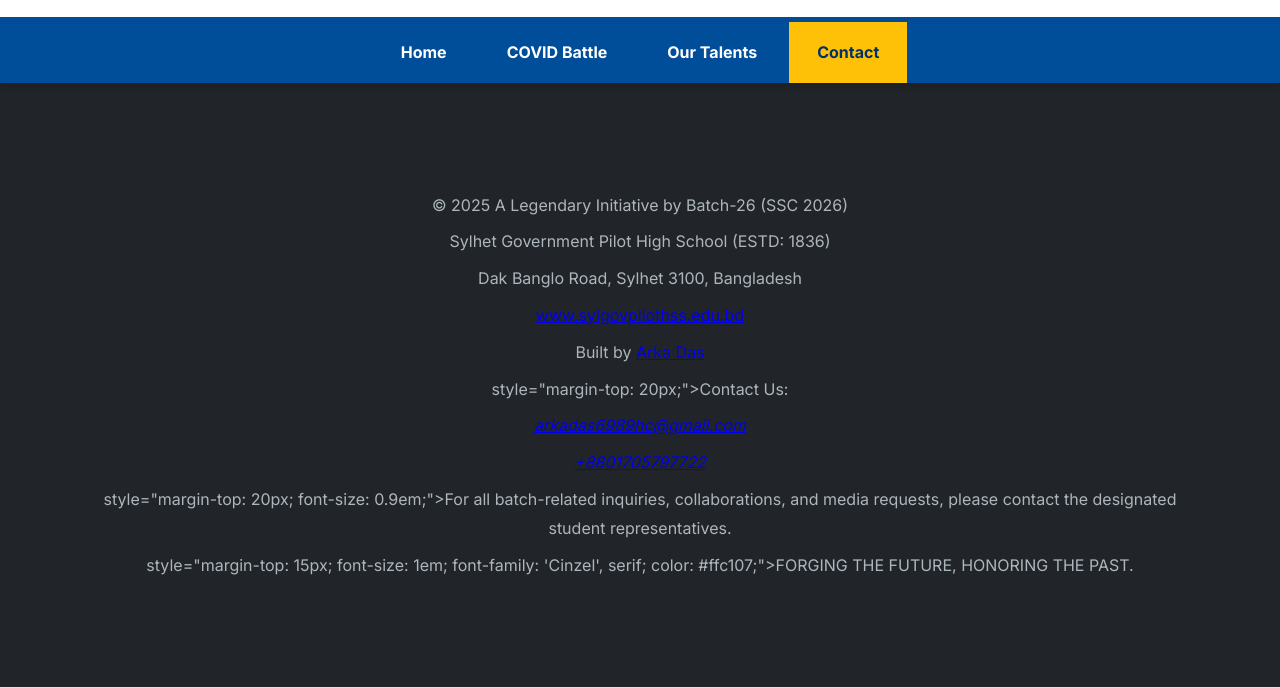
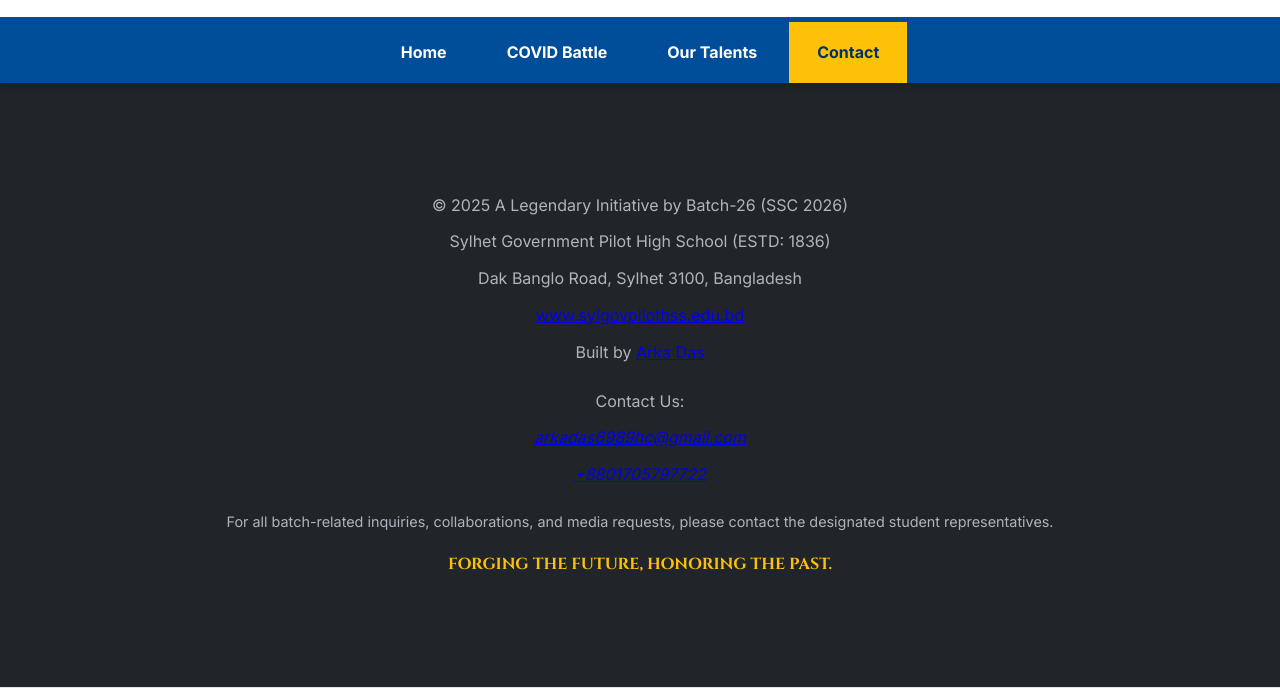
Before and after one commit to Q-ux1836/SGPHS-ALUMNI-BATCH-26, a plain HTML site: page index.html in a window 1280 px wide. Both pictures are taken after a click on the link "Contact". Shown: the part 164-852 px from the top of the page. Drawn offline with Linux system fonts and the light colour scheme.

Commit message:
Fix HTML syntax for Contact Us section

```diff
--- a/index.html
+++ b/index.html
@@ -421,11 +421,11 @@
                 <p>Dak Banglo Road, Sylhet 3100, Bangladesh</p>
                 <p><a href="https://www.sylgovpilothss.edu.bd/" target="_blank" rel="noopener noreferrer">www.sylgovpilothss.edu.bd</a></p>
                 <p>Built by  <a href="https://arkadas.netlify.app" target="_blank" rel="noopener noreferrer" class="creator-link">Arka Das</a></p>
-                <p> style="margin-top: 20px;">Contact Us:</p>
+                <p style="margin-top: 20px;">Contact Us:</p>
                 <p><em><a href="mailto:arkadas6989hc@gmail.com">arkadas6989hc@gmail.com</em></a></p>
                 <p><em><a href="tel:+8801705797722">+8801705797722</a></em></p>
-                <p>style="margin-top: 20px; font-size: 0.9em;">For all batch-related inquiries, collaborations, and media requests, please contact the designated student representatives.</p>
-                <p>style="margin-top: 15px; font-size: 1em; font-family: 'Cinzel', serif; color: #ffc107;">FORGING THE FUTURE, HONORING THE PAST.</p>
+                <p style="margin-top: 20px; font-size: 0.9em;">For all batch-related inquiries, collaborations, and media requests, please contact the designated student representatives.</p>
+                <p style="margin-top: 15px; font-size: 1em; font-family: 'Cinzel', serif; color: #ffc107;">FORGING THE FUTURE, HONORING THE PAST.</p>
             </div>
         </footer>
     </main>
```
